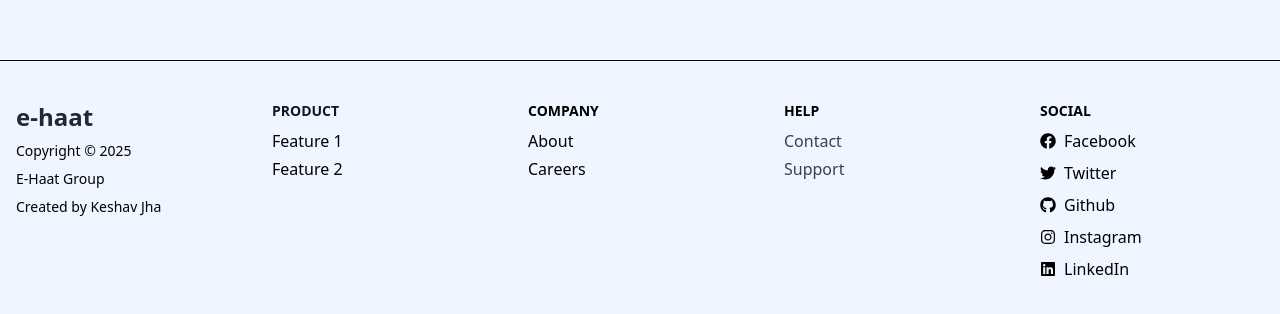
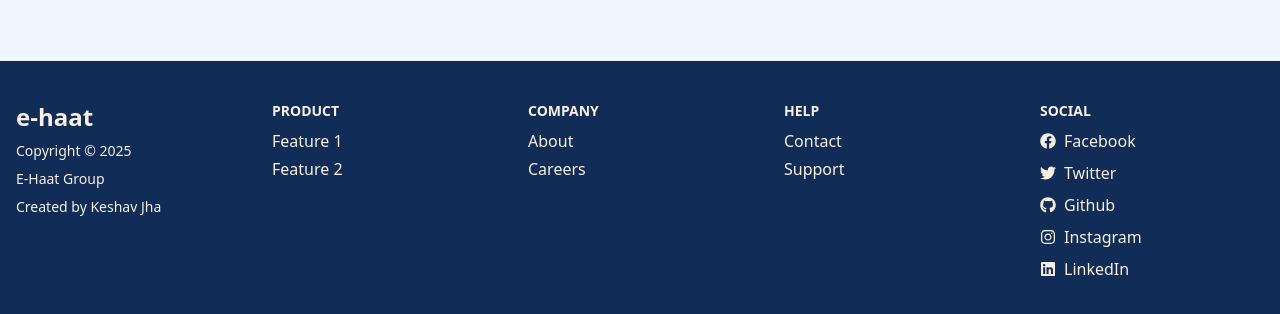
Before and after one commit to keshavjha-tech/e-haat, a React (Vite) app in the folder client/: page / in a window 1280 px wide. Shown: the part 820-1134 px from the top of the page. Built offline with nearby package versions, Linux system fonts and the light colour scheme.

Commit message:
color modified

```diff
--- a/client/src/components/Footer.jsx
+++ b/client/src/components/Footer.jsx
@@ -3,13 +3,13 @@ import { FaFacebook, FaGithub, FaInstagram, FaLinkedin, FaTwitter } from "react-
 
 function Footer() {
   return (
-    <footer className="border-t py-10">
+    <footer className="border-t py-10 bg-Sapphire-Blue text-linen">
       <div className="container mx-auto px-4">
         <div className="grid grid-cols-1 sm:grid-cols-2 md:grid-cols-5 gap-8">
 
           {/* Logo & Info */}
           <div className="space-y-2">
-            <h1 className="text-2xl font-bold text-gray-800">e-haat</h1>
+            <h1 className="text-2xl font-bold text-linen">e-haat</h1>
             <p className=" text-sm">Copyright © 2025 </p>
             <p className=" text-sm">E-Haat Group </p>
             <p className=" text-sm">Created by Keshav Jha</p>
@@ -17,7 +17,7 @@ function Footer() {
 
           {/* Product */}
           <div className="space-y-2">
-            <h3 className="font-semibold uppercase text-gray-900 text-sm">Product</h3>
+            <h3 className="font-semibold uppercase text-sm">Product</h3>
             <ul className="space-y-1 ">
               <li><a href="#" className="hover:underline">Feature 1</a></li>
               <li><a href="#" className="hover:underline">Feature 2</a></li>
@@ -36,7 +36,7 @@ function Footer() {
           {/* Help */}
           <div className="space-y-2">
             <h3 className="font-semibold uppercase  text-sm">Help</h3>
-            <ul className="space-y-1 text-gray-700">
+            <ul className="space-y-1 ">
               <li><a href="#" className="hover:underline">Contact</a></li>
               <li><a href="#" className="hover:underline">Support</a></li>
             </ul>
```
